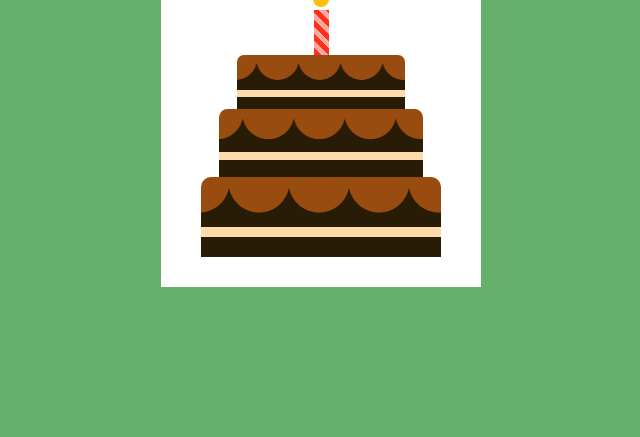
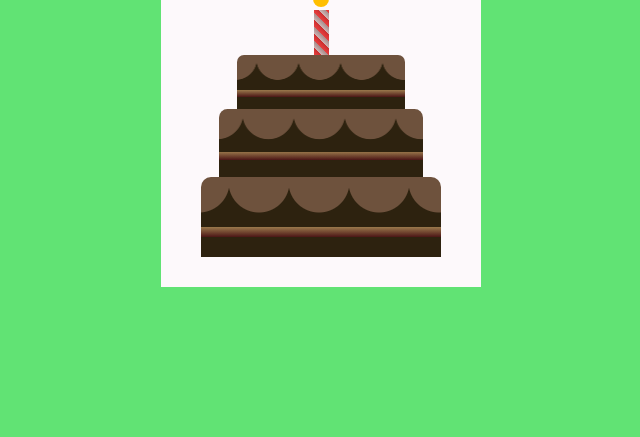
Before and after one commit to santoshmishra6/birthday-card, a plain HTML site: page index.html in a window 1280 px wide. Shown: the part 363-800 px from the top of the page, without its empty margins (422-1062 px from the left). Drawn offline with Linux system fonts and the light colour scheme; grey boxes are pictures that could not be loaded.

Commit message:
gegeahegg

```diff
--- a/style.css
+++ b/style.css
@@ -7,7 +7,7 @@
 
 html,
 body {
-  background-color: #64af6c;
+  background-color: #61e374;
   height: 100%;
   display: flex;
   justify-content: center;
@@ -45,7 +45,7 @@ body {
 }
 
 .inside {
-  background: linear-gradient(to right, #f5f7f1, #ffffff 30%);
+  background: linear-gradient(to right, #ffffff, #fffffe 30%);
   line-height: 3;
   padding: 0 20px;
   text-align: center;
@@ -76,12 +76,12 @@ body {
 }
 
 .front {
-  background-color: #ffffff;
+  background-color: #fdf9fb;
 }
 
 .back {
   transform: rotateY(180deg);
-  background: linear-gradient(to left, #e7e7e7, #ffffff 30%);
+  background: linear-gradient(to left, #dd3dc8, #cf6dbb 30%);
 }
 
 .cake {
@@ -99,10 +99,10 @@ body {
   background-size: 60px 100px;
   background-position: 28px 0;
   background-image: linear-gradient(transparent 50px,
-      #fedbab 50px,
-      #fedbab 60px,
+      #9a794c 50px,
+      hsl(0, 55%, 19%) 60px,
       transparent 60px),
-    radial-gradient(circle at 30px 5px, #994c10 30px, #291c06 31px);
+    radial-gradient(circle at 30px 5px, #6e523d 30px, #2d220f 31px);
   border-radius: 10px 10px 0 0;
   position: relative;
   margin: auto;
@@ -122,10 +122,10 @@ body {
   height: 45px;
   width: 15px;
   background: repeating-linear-gradient(45deg,
-      #fd3018 0,
-      #fd3018 5px,
-      #f8a9a9 5px,
-      #ffa89e 10px);
+      #e94040 0,
+      #cb2f2f 5px,
+      #d1b7b7 5px,
+      #a78c8a 10px);
   position: absolute;
   margin: auto;
   left: 0;
@@ -138,7 +138,7 @@ body {
   position: absolute;
   height: 16px;
   width: 16px;
-  background-color: #ffc107;
+  background-color: #ffbf00;
   border-radius: 0 50% 50% 50%;
   bottom: 48px;
   transform: rotate(45deg);
@@ -151,7 +151,7 @@ body {
   margin-top: 30px;
   text-align: center;
   letter-spacing: 6px;
-  color: #ff7904;
+  color: #1111e3;
 }
 
 .inside h1 {
```
